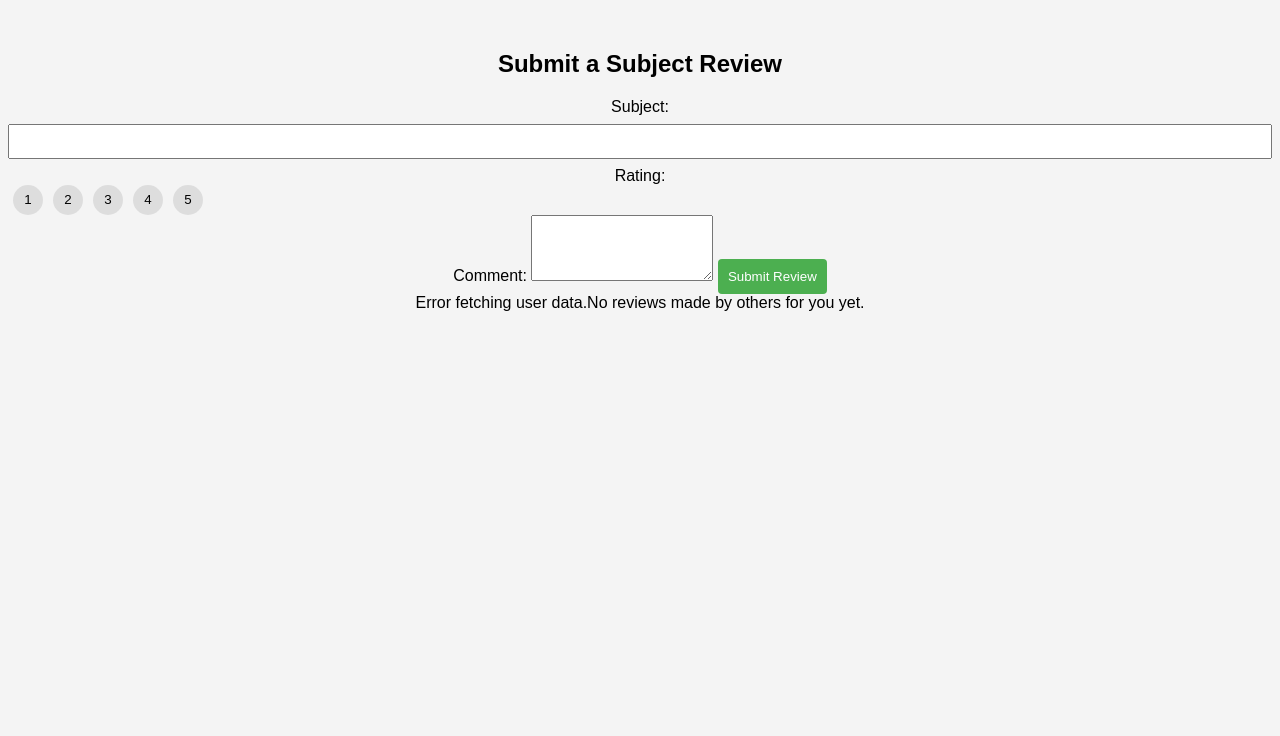
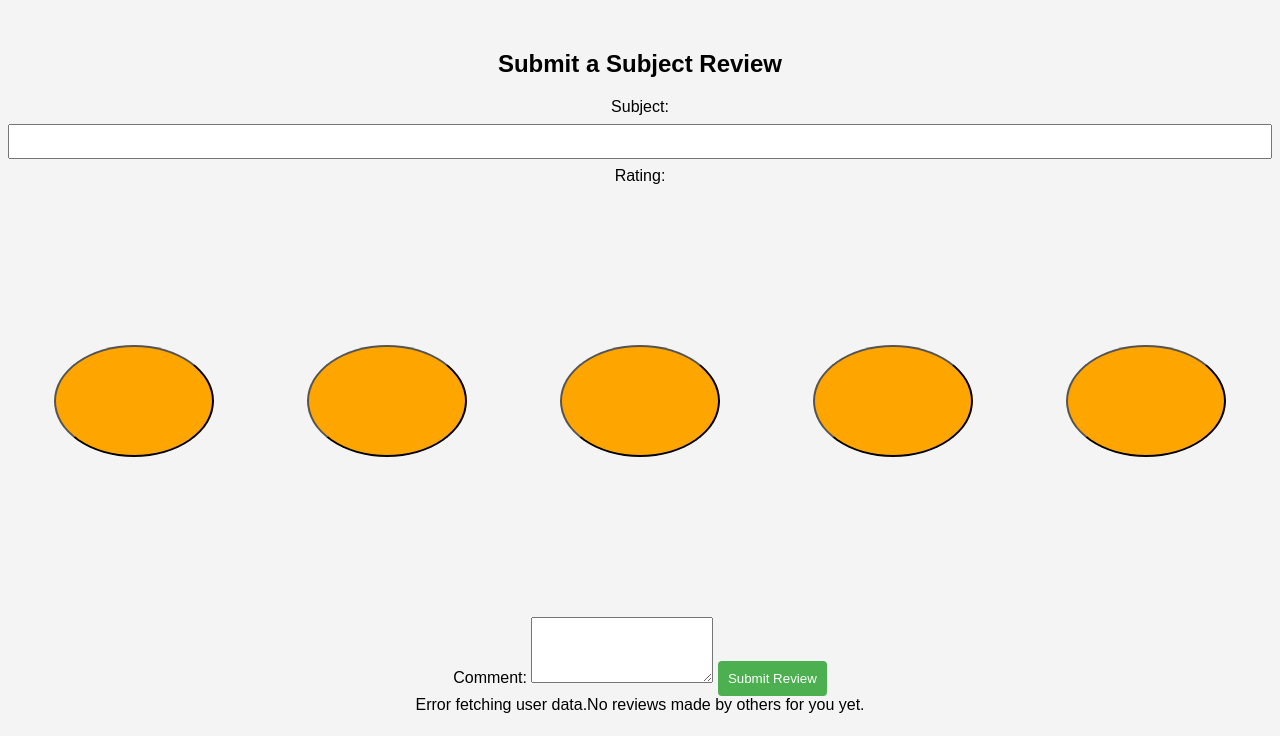
Before and after one commit to JaredLucas22/Edurate, a PHP site: page /home.php in a window 1280 px wide. Shown: the top 736 px of the page. Run offline with PHP 8.4, Linux system fonts and the light colour scheme; the visitor is signed in with stand-in values (Sample User, id 1); data that the repository does not hold is empty.

Commit message:
rating scale buttons

```diff
--- a/Edurate/htdocs/Edurate/home.php
+++ b/Edurate/htdocs/Edurate/home.php
@@ -13,19 +13,24 @@
 }
 
 .rating-button {
-            width: 30px;
-            height: 30px;
+  --ellipse-color: orange; /* You can change this color as needed */
+  width: 1em;
+  height: 0.7em;
+  background-color: var(--ellipse-color);
   border-radius: 50%;
-            background-color: #ddd;
-            margin: 0 5px;
-            cursor: pointer;
-            border: none;
+  margin: 1em auto;
+  font-size: 10em;
+  position: relative;
+  display: block;
 }
 
 /* Add this style for the selected rating */
 .rating-button.selected {
-            background-color: #ffcc00; /* You can change this color as needed */
+  --ellipse-color-selected: red; /* You can change this color to red */
+  background-color: var(--ellipse-color-selected);
 }
+
+
     </style>
 </head>
 <body>
@@ -40,7 +45,7 @@
         <div class="rating-container">
             <!-- Add five ellipse buttons for the rating -->
             <?php for ($i = 1; $i <= 5; $i++) { ?>
-                <button type="button" class="rating-button" data-rating="<?php echo $i; ?>"><?php echo $i; ?></button>
+                <button type="button" class="rating-button" data-rating="<?php echo $i; ?>"></button>
             <?php } ?>
         </div>
         <!-- Add the hidden input for the selected rating -->
@@ -78,13 +83,16 @@
     document.addEventListener('DOMContentLoaded', function () {
         var ratingButtons = document.querySelectorAll('.rating-button');
 
-        ratingButtons.forEach(function (button) {
+        ratingButtons.forEach(function (button, index) {
             button.addEventListener('click', function () {
-                ratingButtons.forEach(function (btn) {
-                    btn.classList.remove('selected');
-                });
+                for (var i = 0; i <= index; i++) {
+                    ratingButtons[i].classList.add('selected');
+                }
 
-                button.classList.add('selected');
+                for (var i = index + 1; i < ratingButtons.length; i++) {
+                    ratingButtons[i].classList.remove('selected');
+                }
+
                 document.getElementById('rating').value = button.getAttribute('data-rating');
             });
         });
```
Lines whose indentation alone changed are shown as unchanged.
